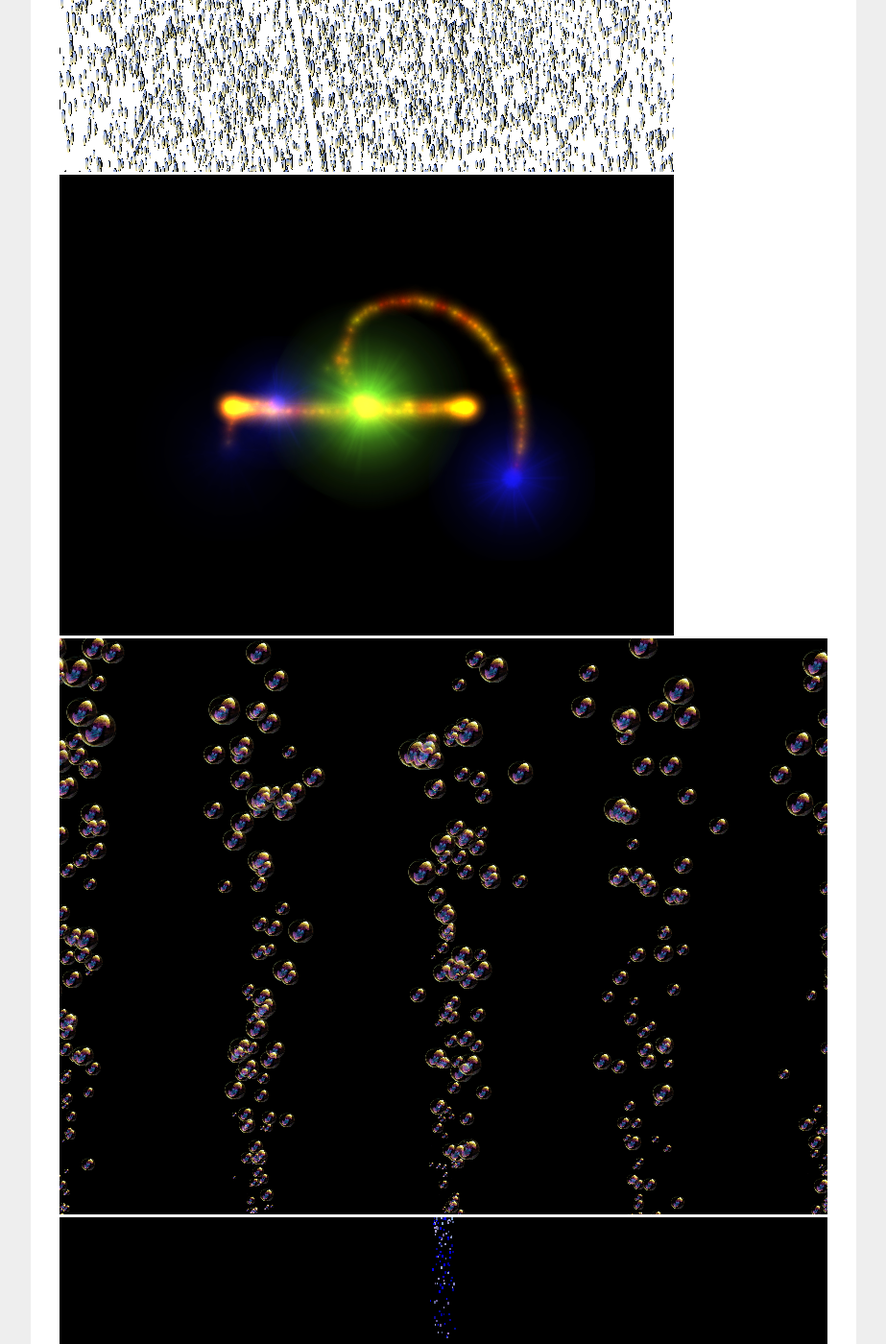
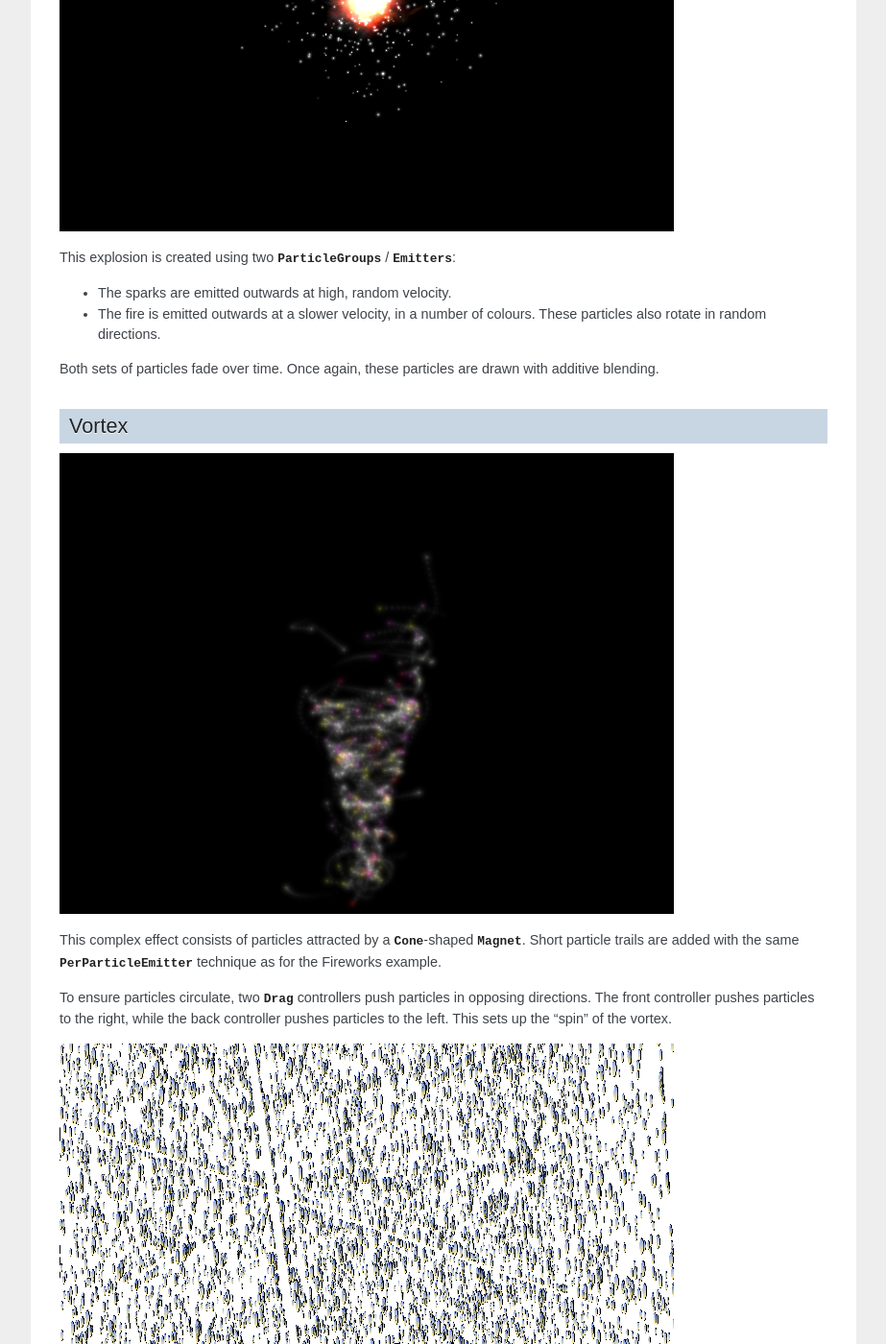
Before and after one commit to lordmauve/lepton, a Sphinx documentation site: the page built from doc/cookbook.rst, in a window 1280 px wide and 1400 px high, scrolled down 5783 px. Shown: the whole window at 96% size, without its empty margins (198-1121 px from the left). Built offline with Sphinx 7.4.7, drawn with Linux system fonts in a browser that asks for light colours.

Commit message:
Document Splode and Vortex examples in the cookbook

```diff
--- a/doc/cookbook.rst
+++ b/doc/cookbook.rst
@@ -131,12 +131,38 @@ coordinates (a texture atlas). The list of texture coordinates for each letter
 is passed to the ``SpriteTexturizer`` which picks between these for each
 particle.
 
+
+'Splode
+-------
+
+.. image:: _static/splode2d.png
+
+This explosion is created using two :class:`ParticleGroups <.ParticleGroup>` /
+:class:`Emitters <.StaticEmitter>`:
+
+* The sparks are emitted outwards at high, random velocity.
+* The fire is emitted outwards at a slower velocity, in a number of colours.
+  These particles also rotate in random directions.
+
+Both sets of particles fade over time. Once again, these particles are drawn
+with additive blending.
+
+Vortex
+------
+
+.. image:: _static/vortex.png
+
+This complex effect consists of particles attracted by a :class:`.Cone`-shaped
+:class:`.Magnet`. Short particle trails are added with the same
+:class:`.PerParticleEmitter` technique as for the Fireworks example.
+
+To ensure particles circulate, two :class:`.Drag` controllers push particles
+in opposing directions. The front  controller pushes particles to the right,
+while the back controller pushes particles to the left. This sets up the "spin"
+of the vortex.
+
 .. image:: _static/logo.png
 .. image:: _static/magnet.png
-.. image:: _static/pygame_bubble.png
 .. image:: _static/pygame_fill.png
 .. image:: _static/smoke.png
-.. image:: _static/splode2d.png
-.. image:: _static/splode.png
 .. image:: _static/tunnel.png
-.. image:: _static/vortex.png
```
